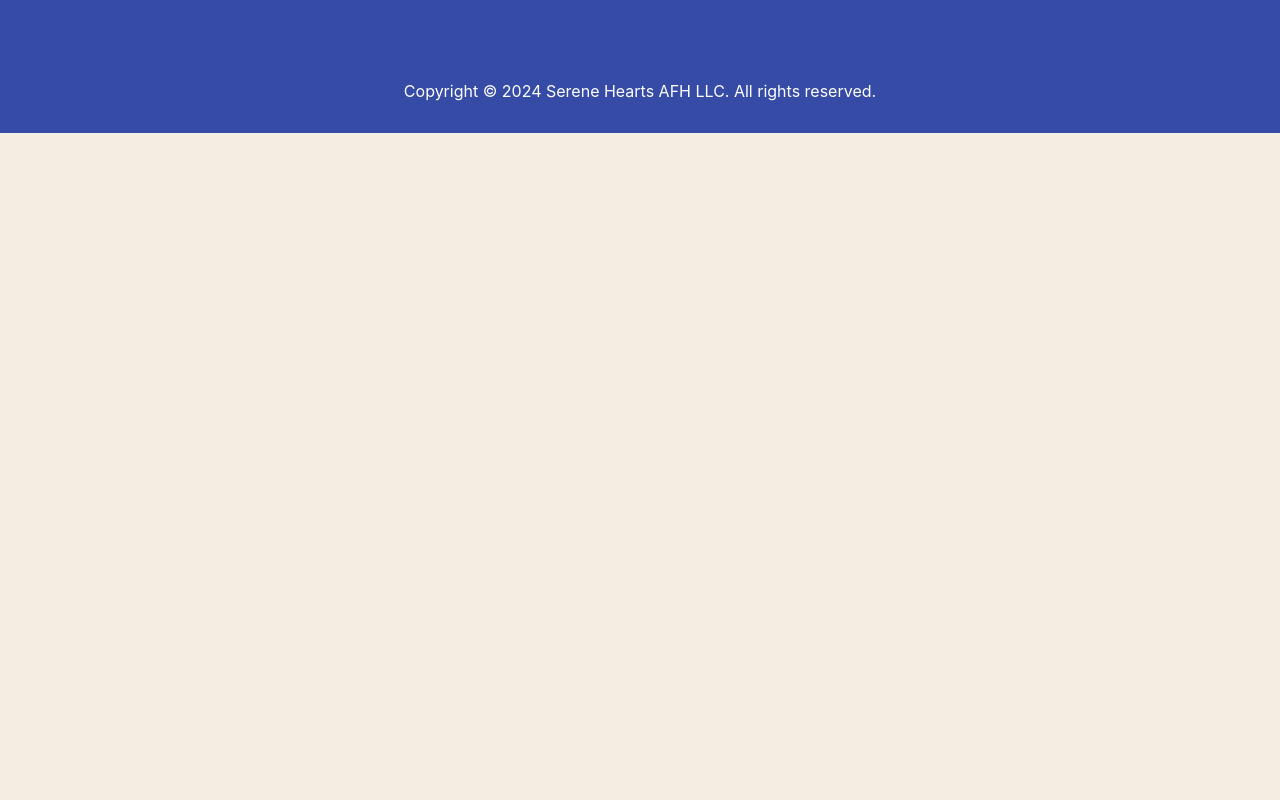
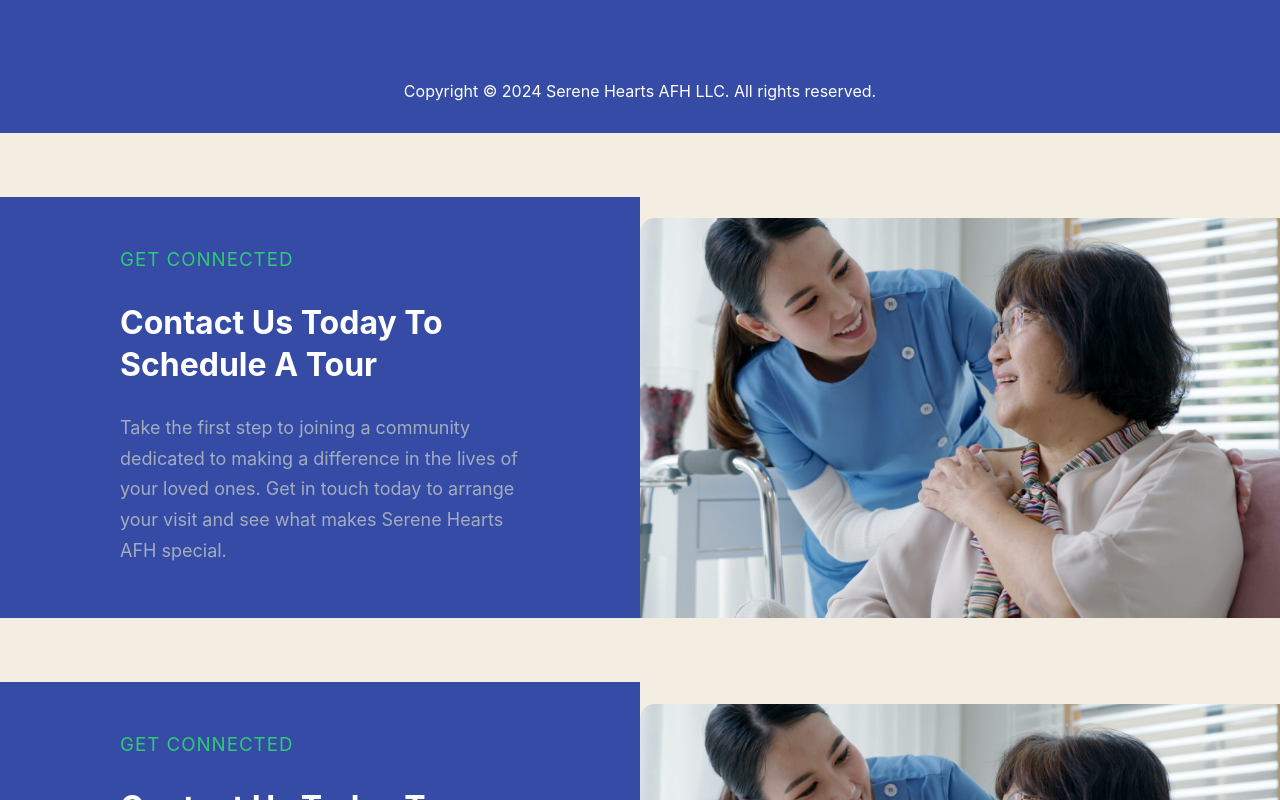
Before and after one commit to philiptki/Serene-Hearts-AFH, a React (Create React App) app: page / in a window 1280 px wide. Shown: the part 960-1760 px from the top of the page. Before the commit the page ends 1093 px from the top, so only its background shows below. Built offline with nearby package versions, Linux system fonts and the light colour scheme.

Commit message:
contact us section (no buttons)

```diff
--- /dev/null
+++ b/src/components/Contact.css
@@ -0,0 +1,134 @@
+@import "../variables.css";
+
+.contact {
+    background-color: var(--background-color);
+    /*padding: 2rem 0;*/
+    padding-top: 4rem;
+    width: 100%;
+    display: flex;
+    justify-content: center;  /* Center the content horizontally */
+    align-items: center;      /* Vertically center the header */
+}
+
+.contact-container {
+    background-color: var(--background-color);
+    display: flex;
+    /*flex-direction: row; !* Align sections side by side *!*/
+    /*max-height: 500px; !* Set a maximum height for the container (80% of viewport height) *!*/
+    /*overflow: hidden; !* Hide anything that overflows the container *!*/
+    /*align-items: center;*/
+    /*padding: 3rem;*/
+    justify-content: center;
+    align-items: flex-end;
+    width: 100%;
+    /*max-width: 1200px;*/
+    max-height: 700px;
+
+}
+
+.contact-section {
+    display: flex;
+    background-color: var(--primary-color); /* Keep red background for the text section */
+    /*flex-direction: column; !* Vertical alignment for text *!*/
+    justify-content: center;
+    align-items: center;
+    width: 100%;
+}
+
+.contact-info {
+    /*background-color: green;*/
+    padding: 2rem;
+    display: flex;
+    flex-direction: column;
+    flex-wrap: nowrap;
+    justify-content: center;
+    max-width: 400px;
+    min-height: 300px;
+}
+
+.contact-image {
+    background-color: var(--background-color);
+    width: 100%; /* Fill container width */
+    height: 100%; /* Fill container height */
+    overflow: hidden; /* Ensure image is cropped if it exceeds the container */
+    display: flex;
+    justify-content: center;
+    align-items: center;
+}
+
+.contact-image img {
+    width: 100%; /* Make the image fill the container */
+    height: 100%; /* Make the image fill the container */
+    object-fit: cover; /* Ensure the image covers the container without stretching */
+    object-position: center; /* Center the image */
+    max-height: 700px;
+    min-height: 400px;
+    border-top-left-radius: 15px;
+}
+
+
+.contact-title {
+    /*font-size: 24px;            !* Adjust font size *!*/
+    font-weight: normal;          /* Make the title bold */
+    color: var(--secondary-color);             /* Dark gray color */
+    text-align: left;         /* Center-align the title */
+    margin-bottom: 10px;        /* Space below the title */
+    text-transform: uppercase;  /* Uppercase for emphasis */
+    letter-spacing: 1px;        /* Space out letters slightly */
+}
+
+.contact-heading {
+    /*font-size: 36px;            !* Larger size for the heading *!*/
+    font-weight: bold;           /* Bold the heading */
+    color: var(--text-color);             /* Slightly darker gray for the heading */
+    text-align: left;         /* Center-align the heading */
+    margin-bottom: 10px;        /* Space below the heading */
+    line-height: 1.3;           /* Adjust line-height for readability */
+    /*white-space: nowrap; !* Prevent text from wrapping *!*/
+    /*font-family: 'Arial', sans-serif; !* Use a clean sans-serif font *!*/
+}
+
+.contact-description {
+    font-size: 18px;            /* Adjust font size */
+    color: #a3adbd;             /* Medium gray color for the text */
+    line-height: 1.7;           /* Line height for better readability */
+    text-align: left;         /* Center-align the paragraph */
+    /*max-width: 800px;           !* Max width for readability *!*/
+    margin-bottom: 20px;
+    /*white-space: nowrap;*/
+
+}
+
+@media (max-width: 720px) {
+    .contact-info {
+        background-color: red;
+        /*height: 200px;*/
+    }
+
+    .contact-title {
+        font-size: 20px; /* Smaller font size for tablets */
+    }
+
+    .contact-heading {
+        font-size: 28px; /* Smaller font size for tablets */
+    }
+
+    .contact-description {
+        font-size: 16px; /* Smaller font size for tablets */
+    }
+}
+
+/* Media query for very small screens (e.g., mobile devices) */
+@media (max-width: 480px) {
+    .contact-title {
+        font-size: 18px; /* Further reduced font size for small screens */
+    }
+
+    .contact-heading {
+        font-size: 24px; /* Further reduced font size for small screens */
+    }
+
+    .contact-description {
+        font-size: 14px; /* Further reduced font size for small screens */
+    }
+}
--- /dev/null
+++ b/src/components/Contact.tsx
@@ -0,0 +1,37 @@
+import React from "react";
+import './Contact.css';
+
+function Contact() {
+    return (
+        <div className="contact">
+            <div className="contact-container">
+                {/* Left Section */}
+                <div className="contact-section">
+                    <div className="contact-info">
+                        <h3 className="contact-title">Get Connected</h3>
+                        <h1 className="contact-heading">Contact Us Today To Schedule A Tour</h1>
+                        <p className="contact-description">
+                            Take the first step to joining a community dedicated to making a
+                            difference in the lives of your loved ones. Get in touch today to
+                            arrange your visit and see what makes Serene Hearts AFH special.
+                        </p>
+                    </div>
+                </div>
+
+                {/* Right Section */}
+                <div className="contact-section">
+                    <div className="contact-image">
+                        <img
+                            // src="https://via.placeholder.com/600x400" // Replace with your image URL or file path
+                            src="/images/contact.jpg"
+                            alt="Nurse assisting a patient"
+                            // className="contact-image"
+                        />
+                    </div>
+                </div>
+            </div>
+        </div>
+    );
+};
+
+export default Contact;
--- a/src/components/Footer.css
+++ b/src/components/Footer.css
@@ -100,6 +100,8 @@
 
     .footer-link-wrapper {
         flex-direction: column;
+        padding-left: 2rem;
+        /*margin-left: 1rem;*/
 
     }
 
--- a/src/components/Navbar.css
+++ b/src/components/Navbar.css
@@ -9,7 +9,7 @@
     padding: 0 15px;
     align-items: center;
     font-size: 1.2rem;
-    position: sticky;
+    position: relative;
     top: 0;
     z-index: 999;
     border: black solid 1px;
--- a/src/pages/Home.tsx
+++ b/src/pages/Home.tsx
@@ -1,5 +1,6 @@
 import React from "react";
 import Footer from "../components/Footer";
+import Contact from "../components/Contact";
 
 function Home() {
     return (
@@ -8,7 +9,16 @@ function Home() {
             {/*    <h1>Welcome to the Home Page!</h1>*/}
             {/*    <p>This is the homepage of our website.</p>*/}
             {/*</div>*/}
+
+
             <Footer />
+
+            <Contact/>
+
+            <Contact/>
+
+            <Footer />
+
         </div>
 
     )
```
Also changed, not shown: public/images/contact.jpg (added).
